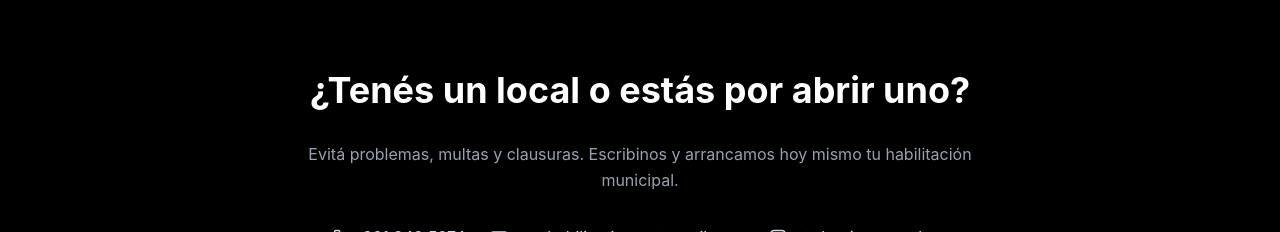
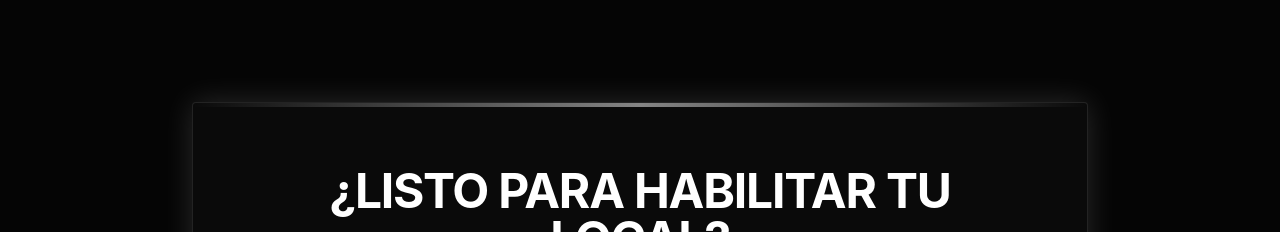
Before and after one commit to LautaroLeall/BG-Habilitaciones, a React (Vite) app: page / in a window 1280 px wide. Shown: the part 2568-2800 px from the top of the page. Built offline with nearby package versions, Linux system fonts and the light colour scheme.

Commit message:
section contact (not responsive {img problem})

```diff
--- a/src/components/sections/Contact.jsx
+++ b/src/components/sections/Contact.jsx
@@ -1,59 +1,98 @@
 // eslint-disable-next-line no-unused-vars
-import { motion } from "framer-motion"
-import { Phone, Mail, Instagram } from "lucide-react"
+import { motion } from "framer-motion";
+import { Phone, Mail, Instagram, User, Linkedin, MapPin } from "lucide-react";
+import "../../styles/Contact.css";
 
-export default function Contact() {
+const Contact = () => {
     return (
-        <section id="contacto" className="py-24 bg-black">
-            <div className="max-w-5xl mx-auto px-6 text-center">
+        <section id="contacto" className="py-32 px-6 relative contact-section">
 
+            <div className="absolute inset-0 contact-bg-radial -z-10"></div>
+
+            <div className="container mx-auto max-w-4xl">
                 <motion.div
-                    initial={{ opacity: 0, y: 30 }}
-                    whileInView={{ opacity: 1, y: 0 }}
+                    initial={{ opacity: 0, scale: 0.95 }}
+                    whileInView={{ opacity: 1, scale: 1 }}
                     viewport={{ once: true }}
-                    transition={{ duration: 0.6 }}
-                    className="space-y-8"
+                    transition={{ duration: 0.7 }}
+                    className="contact-card p-10 md:p-16 text-center relative overflow-hidden rounded-sm"
                 >
-                    <h2 className="text-3xl md:text-4xl font-bold">
-                        ¿Tenés un local o estás por abrir uno?
-                    </h2>
+                    {/* Línea superior decorativa */}
+                    <div className="absolute top-0 left-0 w-full h-1 contact-gradient-line"></div>
 
-                    <p className="text-gray-400 max-w-2xl mx-auto">
-                        Evitá problemas, multas y clausuras.
-                        Escribinos y arrancamos hoy mismo tu habilitación municipal.
+                    <h2 className="text-3xl md:text-5xl font-bold text-white mb-6 tracking-tight">¿LISTO PARA HABILITAR TU LOCAL?</h2>
+
+                    <p className="text-gray-400 mb-12 max-w-xl mx-auto text-sm uppercase">
+                        Iniciemos hoy mismo tu trámite de habilitación municipal.
                     </p>
 
-                    {/* Datos */}
-                    <div className="flex flex-col md:flex-row justify-center gap-6 text-gray-300">
-                        <div className="flex items-center gap-3 justify-center">
-                            <Phone size={18} />
-                            <span>381 349 5974</span>
-                        </div>
+                    {/* Botones de Acción Principal */}
+                    <div className="flex flex-col md:flex-row justify-center gap-6">
+                        <motion.a
+                            whileHover={{ scale: 1.05 }}
+                            whileTap={{ scale: 0.95 }}
+                            href="https://wa.me/543813495974"
+                            target="_blank"
+                            className="btn-contact-primary px-10 py-5 font-bold flex items-center justify-center gap-3 text-sm tracking-widest uppercase cursor-pointer no-underline"
+                        >
+                            <Phone size={18} /> HABLEMOS AHORA
+                        </motion.a>
 
-                        <div className="flex items-center gap-3 justify-center">
-                            <Mail size={18} />
-                            <span>gychabilitaciones@gmail.com</span>
-                        </div>
+                        <motion.a
+                            whileTap={{ scale: 0.95 }}
+                            href="mailto:gychabilitaciones@gmail.com"
+                            target="_blank"
+                            className="btn-contact-secondary px-10 py-5 font-bold flex items-center justify-center gap-3 text-sm tracking-widest uppercase cursor-pointer no-underline"
+                        >
+                            <Mail size={18} /> DEJA TU MENSAJE
+                        </motion.a>
+                    </div>
 
-                        <div className="flex items-center gap-3 justify-center">
-                            <Instagram size={18} />
-                            <span>@_benjaagonzalez_</span>
+                    <div className="md:text-center flex flex-col items-center md:items-center mt-10">
+                        <a
+                            href="https://maps.app.goo.gl/t5cW4ac5QK65h1H3A"
+                            target="_blank"
+                            rel="noopener noreferrer"
+                            className="flex items-center gap-3 hover:text-white transition-colors w-fit text-sm"
+                        >
+                            <div className="p-5 rounded-full bg-white/5 flex items-center gap-2 link-location">
+                                <MapPin size={18} className="text-white md:text-sm md:w-fit" />
+                                <span>Corrientes 816, San Miguel de Tucumán</span>
+                            </div>
+                        </a>
+                    </div>
+
+                    {/* Información de Contacto y Redes */}
+                    <div className="mt-10 pt-10 border-t border-white/10 text-s text-gray-400">
+                        {/* Columna: Redes Sociales */}
+                        <div className="space-y-4 md:text-center flex flex-col items-center md:items-center">
+                            <a
+                                href="https://www.instagram.com/_joven_emprendedor?igsh=aXhyem9kMXBxMm5h"
+                                target="_blank"
+                                rel="noreferrer"
+                                className="flex items-center gap-2 hover:text-white transition-colors w-fit">
+                                <User size={18} /> @_joven_emprendedor
+                            </a>
+                            <a
+                                href="https://www.instagram.com/bg.habilitaciones?igsh=MTYzNGhlMjdwam56MA=="
+                                target="_blank"
+                                rel="noreferrer"
+                                className="flex items-center gap-2 hover:text-white transition-colors w-fit">
+                                <Instagram size={18} /> @bg.habilitaciones
+                            </a>
+                            <a
+                                href="https://www.linkedin.com/in/benjamingonzalez-?utm_source=share_via&utm_content=profile&utm_medium=member_android"
+                                target="_blank"
+                                rel="noreferrer"
+                                className="flex items-center gap-2 hover:text-white transition-colors w-fit">
+                                <Linkedin size={18} /> Benjamín Gonzalez
+                            </a>
                         </div>
                     </div>
-
-                    {/* CTA */}
-                    <motion.a
-                        whileHover={{ scale: 1.05 }}
-                        href="https://wa.me/543813495974"
-                        target="_blank"
-                        className="inline-block px-10 py-4 rounded-full bg-white text-black font-semibold hover:bg-gray-200 transition"
-                    >
-                        Iniciar habilitación
-                    </motion.a>
-
                 </motion.div>
-
             </div>
         </section>
-    )
-}
+    );
+};
+
+export default Contact;
--- /dev/null
+++ b/src/styles/Contact.css
@@ -0,0 +1,64 @@
+.contact-section {
+    background-color: var(--bg-primary);
+}
+
+.contact-bg-radial {
+    background: radial-gradient(ellipse at center, #111111, var(--bg-primary));
+    opacity: 0.5;
+}
+
+/* TARJETA DE CONTACTO */
+.contact-card {
+    background-color: var(--bg-secondary);
+    border: 1px solid var(--border-light);
+    box-shadow: var(--glow-strong);
+}
+
+.contact-gradient-line {
+    background: linear-gradient(90deg, transparent, rgba(255, 255, 255, 0.5), transparent);
+}
+
+.btn-contact-primary {
+    background-color: var(--text-main);
+    color: var(--text-dark);
+    border: none;
+    box-shadow: 0 0 15px rgba(255, 255, 255, 0.1);
+    transition: all 0.2s ease;
+}
+
+.btn-contact-primary:hover {
+    background-color: #e5e5e5;
+    transform: translateY(-2px);
+    box-shadow: 0 0 25px rgba(255, 255, 255, 0.25);
+}
+
+.btn-contact-secondary {
+    background-color: transparent;
+    border: 1px solid var(--border-light);
+    color: var(--text-white);
+    transition: all 0.3s ease;
+}
+
+.btn-contact-secondary:hover {
+    border-color: var(--text-white);
+    background-color: rgba(255, 255, 255, 0.05);
+}
+
+.link-location {
+    transition: all 0.4s ease;
+}
+
+.link-location:hover {
+    transform: translateY(-2px);
+    box-shadow: var(--glow-strong);
+    background-color: rgba(255, 255, 255, 0.05);
+    transition: all 0.4s ease;
+}
+
+/* RESPONSIVE */
+@media (max-width: 768px) {
+    .link-location {
+        padding: 1rem;
+        font-size: 0.7rem;
+    }
+}
```
